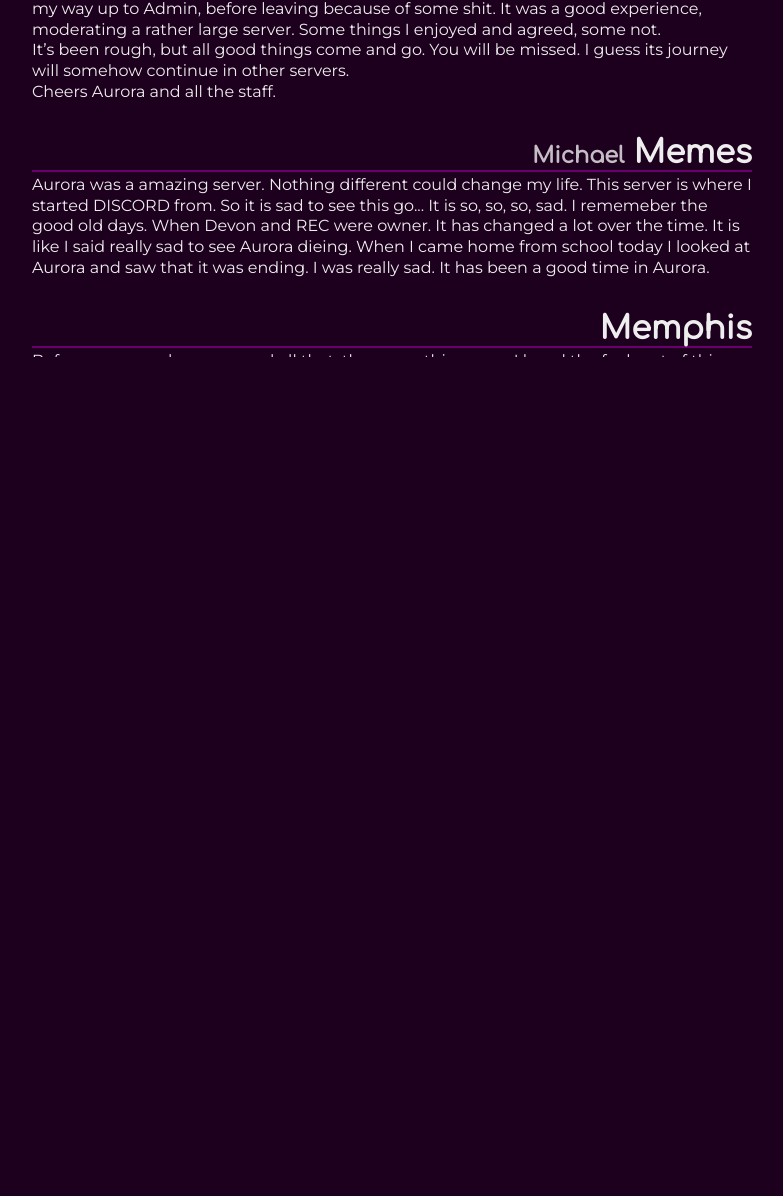
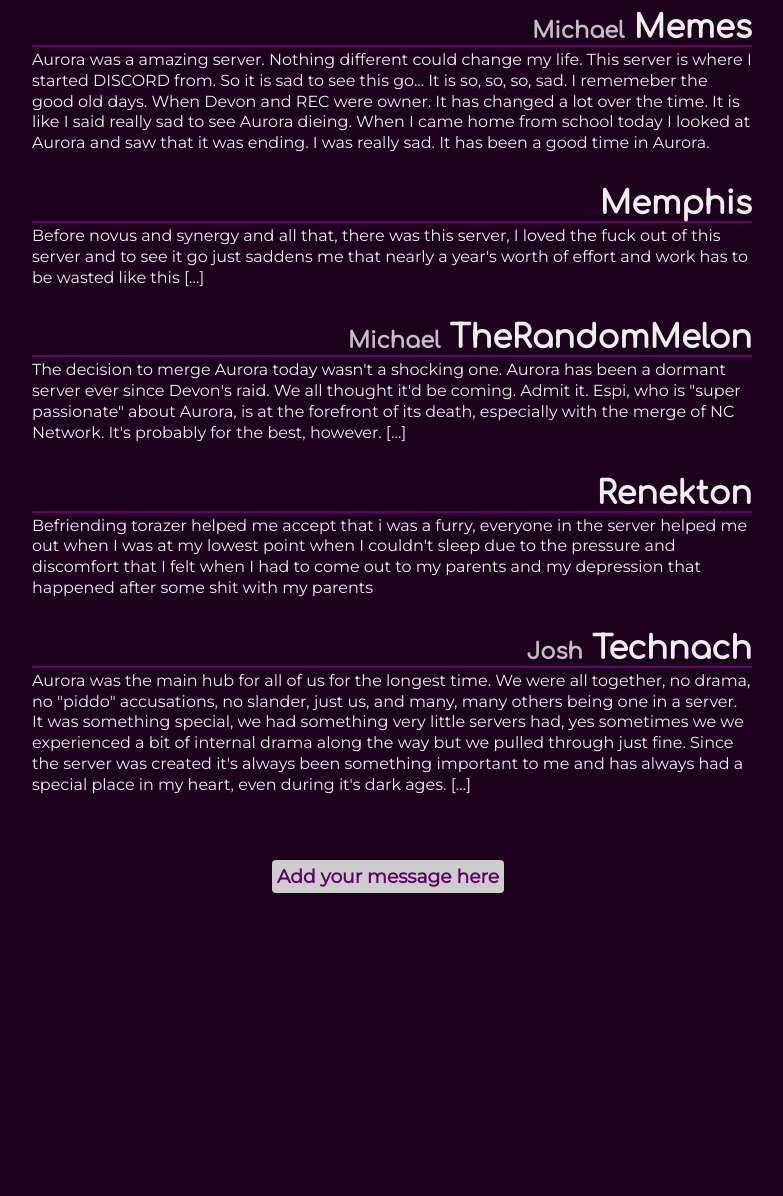
Before and after one commit to AuroraCommunity/AuroraCommunity.github.io, a PHP site: page / in a window 1280 px wide. Shown: the part 2438-3634 px from the top of the page, without its empty margins (248-1031 px from the left). After the commit the page ends 3331 px from the top, so only its background shows below. Run offline with PHP 8.4, Linux system fonts and the light colour scheme.

Commit message:
Add Josh's quote + form + expandos

```diff
--- a/index.html
+++ b/index.html
@@ -29,7 +29,7 @@
     <div id="aurora-logos"></div>
     <h1>Aurora Community</h1>
     <h2>18 Dec 2016&ndash;27 Oct 2017</h2>
-    <h3><a href="https://ncnetwork.me">Join NC Network &raquo;</a><a href="#messages">Read Sentiments <span style="transform: rotate(90deg); display: inline-block; position: relative; top: 2px; left: 2px;">&raquo;</span></a></h3>
+    <h3><a href="https://ncnetwork.me" class="button">Join NC Network &raquo;</a><a href="#messages" class="button">Read Sentiments <span style="transform: rotate(90deg); display: inline-block; position: relative; top: 2px; left: 2px;">&raquo;</span></a></h3>
   </div>
   <div id="messages">
     <div id="messages-inner">
@@ -42,9 +42,9 @@
 
       <h1 id="bob"><span>Bob</span> BobPony</h1>
       <p>Aurora Community or Aurora, or whatever you call this server, this was REC's and Devon's server when it was first born. This server was created to be a community for Da532's fans and also REC's fan too, and for people to discuss about scambaiting,
-        technology, and a lot more! This community kept growing and growing into a very massive community with over 3,000 members until one day... this server got NUKED! Ever since the nuke, the server never got restored back where it was before. I guess
+        technology, and a lot more! This community kept growing and growing into a very massive community with over 3,000 members until one day... this server got NUKED! Ever since the nuke, the server never got restored back where it was before. <a onclick="show('bob-expand'); this.style.display = 'none'" title="Click to expand this message" class="expando">[&hellip;]</a><span id="bob-expand" style="display: none;">I guess
         it's time to officially end this server once for all. The server will be closing <a href="https://www.timeanddate.com/worldclock/fixedtime.html?msg=Aurora+Community+Archival+Event&iso=20171027T20&p1=179">this Friday</a>.<br><br>Thank you all for
-        being part of the Aurora Community, this server has a lot of memories, without you people this server wouldn't of lasted this long.<br><br>Goodbye Aurora Commmunity for the last time, we hope we see you in NC Network.</p>
+        being part of the Aurora Community, this server has a lot of memories, without you people this server wouldn't of lasted this long.<br><br>Goodbye Aurora Commmunity for the last time, we hope we see you in NC Network.</span></p>
 
       <h1 id="crashie">Crashie</h1>
       <p>Aurora is somethings that special to not only myself but also to my heart. It's a place where I've met a lot of friends and servers. I agree that its best era was before Armada (now Novus) was a thing. I remember when I got banned here because everyone
@@ -70,24 +70,38 @@
         a lot over the time. It is like I said really sad to see Aurora dieing. When I came home from school today I looked at Aurora and saw that it was ending. I was really sad. It has been a good time in Aurora.</p>
 
       <h1 id="mem">Memphis</h1>
-      <p>Before novus and synergy and all that, there was this server, I loved the fuck out of this server and to see it go just saddens me that nearly a year's worth of effort and work has to be wasted like this</p>
-      <p>I know that I left little bits of my memories in AR Memories but it’s about time I say it<br>Aurora community has been quite the attachment to me, even before it was what it became now. Sure there was drama and a lot of bickering but in the end
+      <p>Before novus and synergy and all that, there was this server, I loved the fuck out of this server and to see it go just saddens me that nearly a year's worth of effort and work has to be wasted like this <a onclick="show('mem-expand'); this.style.display = 'none'" title="Click to expand this message" class="expando">[&hellip;]</a><span id="mem-expand" style="display: none;"><br><br>I know that I left little bits of my memories in AR Memories but it’s about time I say it<br>Aurora community has been quite the attachment to me, even before it was what it became now. Sure there was drama and a lot of bickering but in the end
         we all got out strong, the fact that this server is going to be archived in two days just makes me sad, it makes me worried about the friends I made on this server, it’s no wonder why I’ve lost most of my memories and I’m probably gonna lose a
         lot of friends<br>Just memories turned to dust<br>That’s right, my memories are nothing but stupid pieces of fluff that make you sneeze<br>Memories that will never come back
-        <br<Memories…that I wish I had kept safe<br>I guess it’s time for me to make some new memories<br><br><b>All good things must come to an end…</b></p>
+        <br<Memories…that I wish I had kept safe<br>I guess it’s time for me to make some new memories<br><br><b>All good things must come to an end…</b></span></p>
 
 
       <h1 id="trm"><span>Michael</span> TheRandomMelon</h1>
-      <p>The decision to merge Aurora today wasn't a shocking one. Aurora has been a dormant server ever since Devon's raid. We all thought it'd be coming. Admit it, from Espi, who is "super passionate" about Aurora, is at the forefront of its death, and
-        merge with NC Network, because everything needs to merge with NC apparently. That's not very relevant, however.<br><br>In conclusion, I think we should all take a lesson from this. The biggest lesson here is to hire reputable, caring staff who
-        won't just let some guy steal his token. Remember Aurora mostly for its strong points, not its weak.<br><br>Thanks for all the support in Aurora over the years.<br><br>Best wishes,<br>~TRM</p>
+      <p>The decision to merge Aurora today wasn't a shocking one. Aurora has been a dormant server ever since Devon's raid. We all thought it'd be coming. Admit it. Espi, who is "super passionate" about Aurora, is at the forefront of its death, especially with the merge of NC Network. It's probably for the best, however. <a onclick="show('trm-expand'); this.style.display = 'none'" title="Click to expand this message" class="expando">[&hellip;]</a><span id="trm-expand" style="display: none;"><br><br>In conclusion, I think we should all take a lesson from this. The biggest lesson here is to hire reputable, caring staff who won't just let some guy steal his token. Remember Aurora mostly for its strong points, not its weak.<br><br>Thanks for all the support in Aurora over the years. It's genuinely appreciated, from the bottom of my heart. <i class="twa twa-heart"></i> <br><br>Best wishes,<br>~TRM</span></p>
 
       <h1 id="ren">Renekton</h1>
       <p>Befriending torazer helped me accept that i was a furry, everyone in the server helped me out when I was at my lowest point when I couldn't sleep due to the pressure and discomfort that I felt when I had to come out to my parents and my depression
         that happened after some shit with my parents</p>
+
+      <h1 id="technach"><span>Josh</span> Technach</h1>
+      <p>Aurora was the main hub for all of us for the longest time. We were all together, no drama, no "piddo" accusations, no slander, just us, and many, many others being one in a server. It was something special, we had something very little servers
+        had, yes sometimes we we experienced a bit of internal drama along the way but we pulled through just fine. Since the server was created it's always been something important to me and has always had a special place in my heart, even during it's
+        dark ages. <a onclick="show('technach-expand'); this.style.display = 'none'" title="Click to expand this message" class="expando">[&hellip;]</a><span id="technach-expand" style="display: none;">I met many, many people in this server, and strengthened my friendships with people I already know, and got to know people like Sam and Devon a lot more personally. And at a time when I was just some lonely fuck sitting in my room talking
+        to people, Aurora was always there. This sounds stupid, but some of my greatest moments were on Aurora and I'll never forget everything that happened and all the enjoyment we got out of it. But in the end, something like this had to happen. The
+        server had it too good for too long, so myself and Squadron decided to leave. Since then, Devon took over as the main owner, and we were no longer *together*. Devon got fucked in the head and did some horrible (now forgiven) things to us, so he
+        took Aurora completley into his own hands and thats were the servers downfall began. Of course it was raided later on, and refreshed by Haden, but even then he lost interest and couldn't find time or energy to keep the server alive. The place
+        we once called home was now just this leech trying to feed off of it's former self. In it's current state, the server definetley needed to go. But it will always leave a significant mark in my heart and can now be remembered as the (former) centre
+        on Discord, rather than the dump it left off as. I love you Aurora, I look forward to the future of us as people on Discord and see hope in whatever happens next, on our next big stop on this long road called life.</span></p>
+
+      <h3 style="margin-top: 64px; text-align: center;"><a href="https://docs.google.com/forms/d/e/1FAIpQLSfn3N3rJ5SMTZSYAnL-5f-T8N-fFZUSzvHzQkGtSkeqNuY-tQ/viewform" class="button">Add your message here</a></h3>
     </div>
   </div>
 
+  <script>
+    function show(id) {
+      document.getElementById(id).style.display = 'inline';
+    }
+  </script>
 </body>
 
 </html>
--- a/style.css
+++ b/style.css
@@ -87,29 +87,39 @@ div#aurora-logos:hover {
   background-image: url('img/aurora-retro.jpg');
 }
 
-div#cover a {
+a {
+  cursor: pointer;
+}
+
+a.button {
   display: inline-block;
   background-color: #cdcdcd;
-  color: #64016b;
+  color: #64016b !important;
   padding: 5px;
   text-decoration: none;
   border-radius: 4px;
   transition: all 0.3s;
+  text-align: center;
 }
 
-div#cover a:hover {
+a.button:hover {
   background-color: #eee;
 }
 
+.expando:hover::after {
+  content: ' Click to expand this message';
+  font-size: 0.8em;
+}
+
 @media screen and (max-width: 50em) {
-  div#cover a {
+  a.button {
     width: 90%;
     margin-top: 8px;
   }
 }
 
 @media screen and (min-width: 50em) {
-  div#cover a:first-of-type {
+  a.button:first-of-type {
     margin-right: 8px;
   }
 }
```
